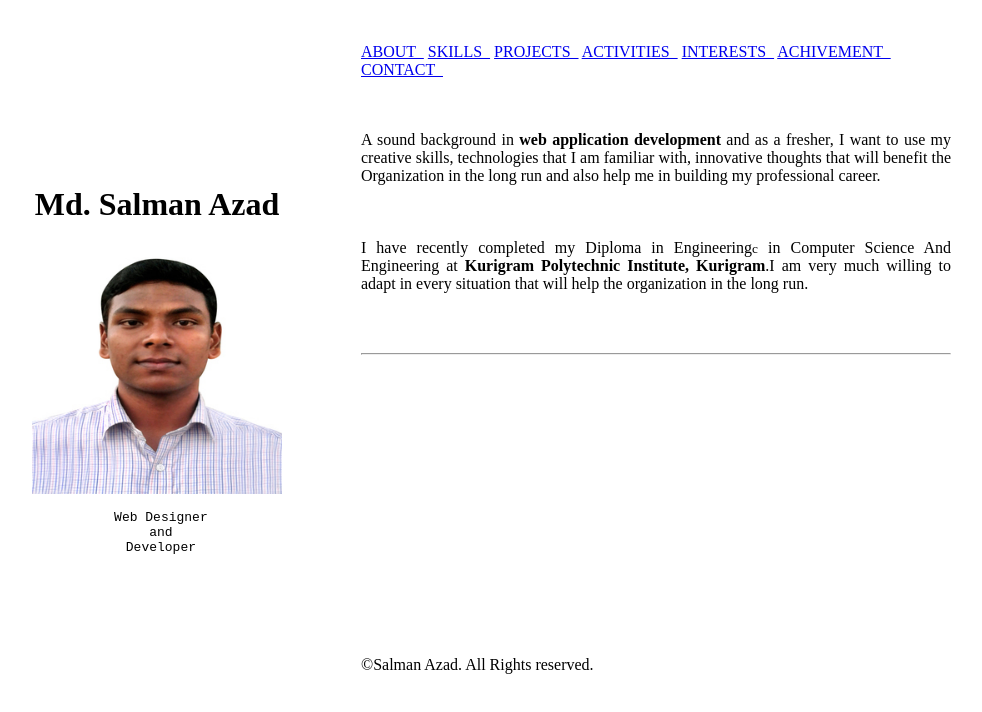
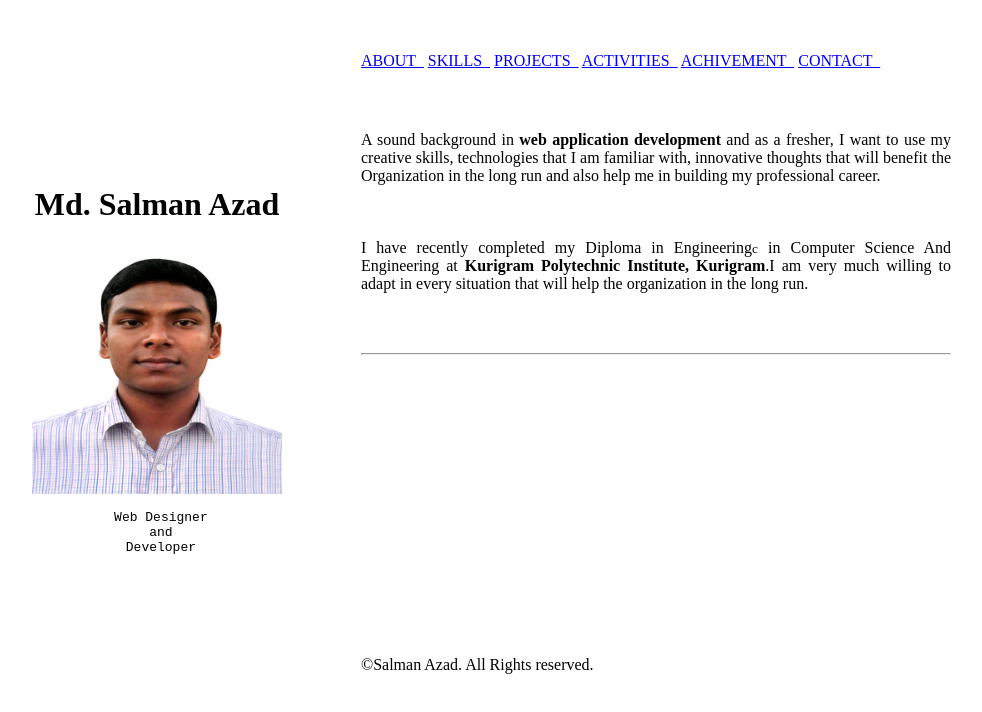
Before and after one commit to salmanibnasgar/salmanibnasgar.github.io, a plain HTML site: page index.html in a window 1280 px wide. Shown: the whole page, without its empty margins (186-1168 px from the left). Drawn offline with Linux system fonts and the light colour scheme.

Commit message:
Update index.html

```diff
--- a/index.html
+++ b/index.html
@@ -13,7 +13,6 @@
 			<a href="skill.html">SKILLS &nbsp;</a>
 			<a href="myproject.html">PROJECTS &nbsp;</a>
 			<a href="activities.html">ACTIVITIES &nbsp;</a>
-			<a href="interests.html">INTERESTS &nbsp;</a>
 			<a href="achivements.html">ACHIVEMENT &nbsp;</a>
 			<a href="contact.html">CONTACT &nbsp;</a>
 		</td>
```
